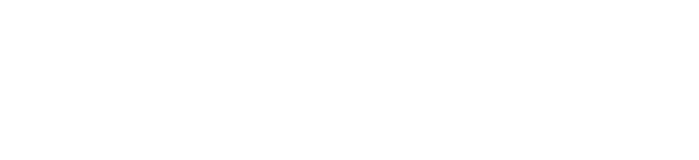
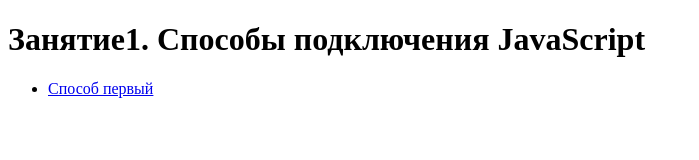
Before and after one commit to dimavz/LessonsJavaScript, a plain HTML site: page lessons/1/lesson1.html in a window 1280 px wide. Shown: the whole page, without its empty margins (0-699 px from the left). Drawn offline with Linux system fonts and the light colour scheme.

Commit message:
Добавлен первый способ подключения JavaScript

```diff
--- a/lessons/1/lesson1.html
+++ b/lessons/1/lesson1.html
@@ -2,9 +2,16 @@
 <html>
 	<head>
 		<meta charset="utf-8">
-		<title></title>
+		<title>Занятие 1</title>
 	</head>
 	<body>
-
+		<h1>Занятие1. Способы подключения JavaScript</h1>
+		<p>
+			<ul>
+				<li>
+					<a href="sposob1.html">Способ первый</a>
+				</li>
+			</ul>
+		</p>
 	</body>
 </html>
```
Also changed, not shown: lessons/index.html (+1 -1 lines).
